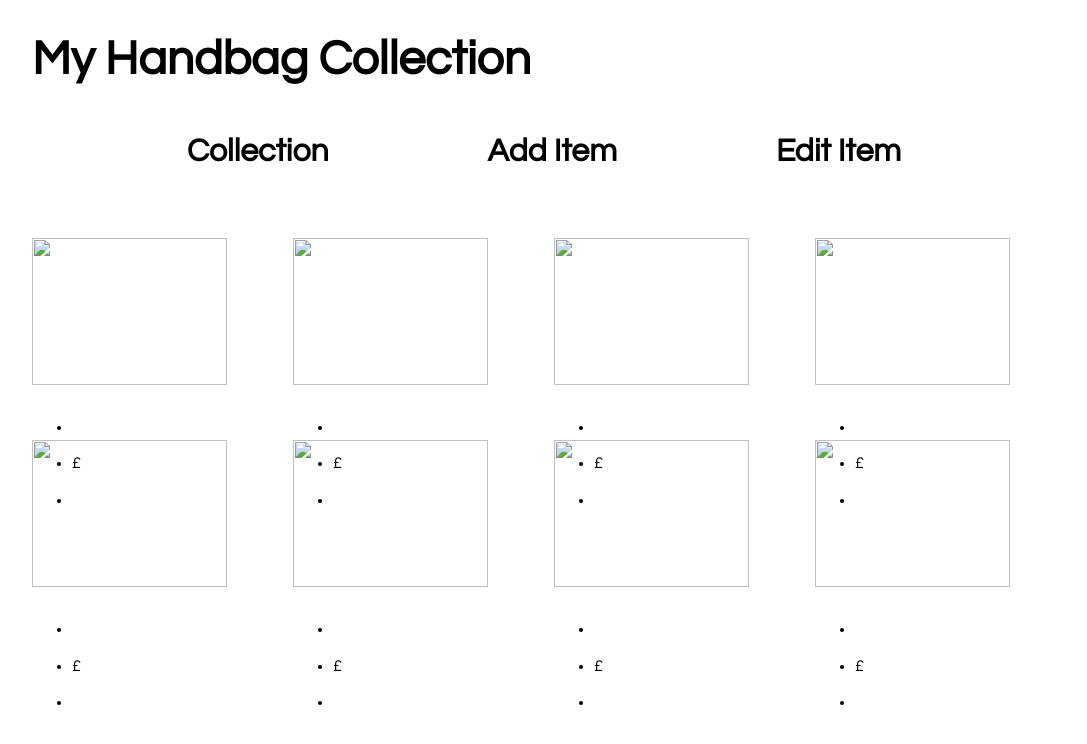
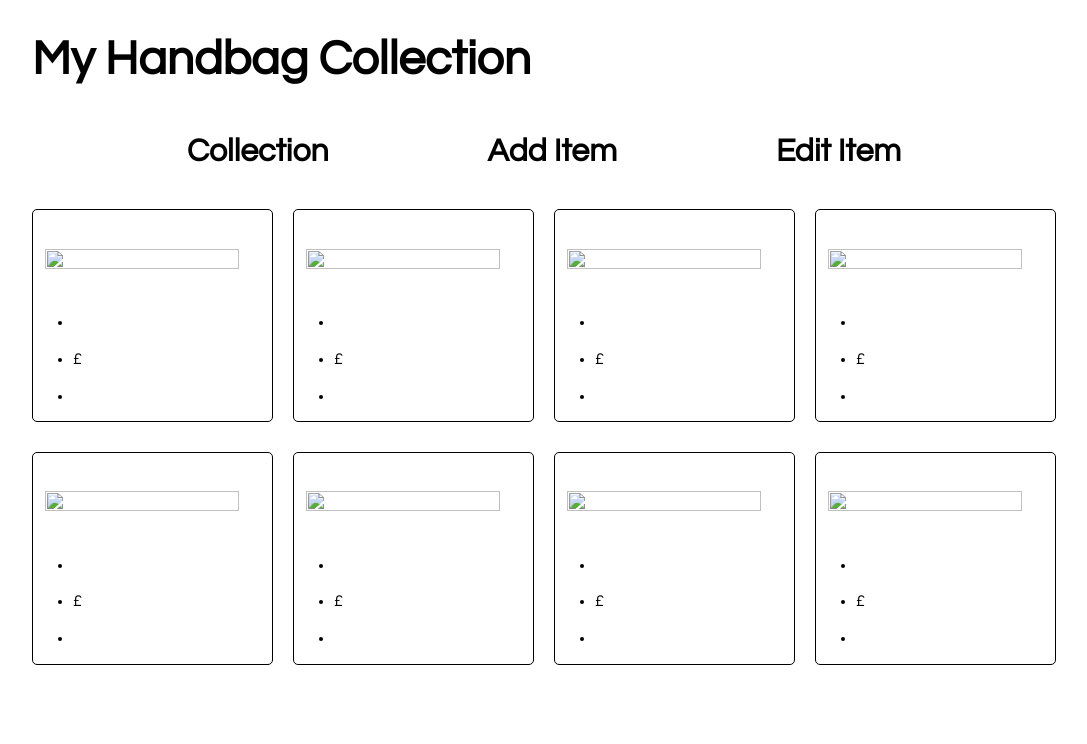
Before and after one commit to isabellaaston/CollectionsApp, a PHP site: page / in a window 1280 px wide. Shown: the top 744 px of the page, without its empty margins (96-1183 px from the left). Run offline with PHP 8.4, Linux system fonts and the light colour scheme; data comes from the database, SQL or seed files in the repository; data that the repository does not hold is empty.

Commit message:
images centred

```diff
--- a/index.php
+++ b/index.php
@@ -31,7 +31,9 @@
     echo $bag['brand'];
     echo '</h2>';
     echo '<br>';
+    echo '<div class="image">';
     echo '<img src="'.$bag['image'].'">';
+    echo '</div>';
     echo '<br>';
     echo '<ul>';
     echo '<li>';
--- a/style.css
+++ b/style.css
@@ -26,6 +26,10 @@
     justify-content: space-evenly;
     padding: 10px 0 20px 0;
 }
+.image {
+    display: flex;
+    justify-content: center;
+}
 img {
     width: 90%;
 }
@@ -38,7 +42,12 @@
 }
 .item{
     font-family: 'Questrial', sans-serif;
+    border: 1px solid #000000;
+    border-radius: 5px;
+}
+h2 {
+    padding-left: 5%;
 }
 div {
-    margin: 0;
+    margin: 0 0 10px 0;
 }
```
